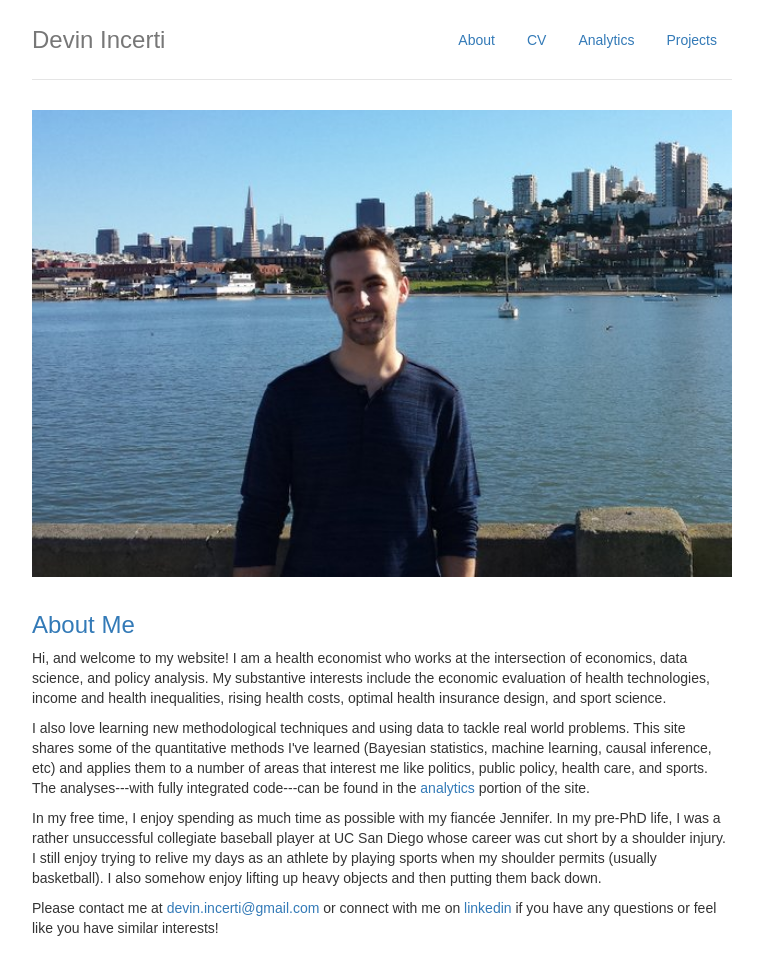
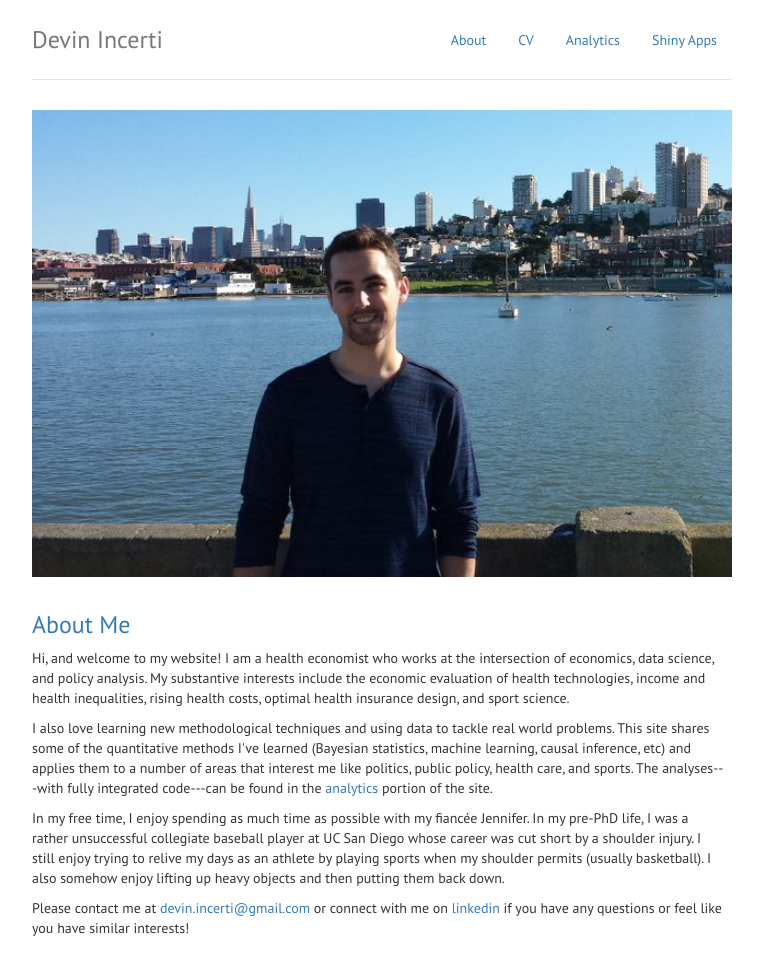
Before and after one commit to dincerti/dincerti.github.io, a Jekyll site: the page built from index.html, in a window 1280 px wide. Shown: the whole page, without its empty margins (258-1021 px from the left). Built offline with Jekyll 4.4.1, drawn with Linux system fonts in a browser that asks for light colours.

Commit message:
Navigation to shinyapps

```diff
--- a/_config.yml
+++ b/_config.yml
@@ -1,5 +1,5 @@
 
 name: Devin Incerti
 markdown: kramdown
-highlighter:  pygments
+highlighter:  Rouge
 host: localhost
--- a/_includes/head.html
+++ b/_includes/head.html
@@ -7,11 +7,13 @@
 <meta http-equiv="X-UA-Compatible" content="IE=edge">
 <meta name="viewport" content="width=device-width, initial-scale=1">
 <title>{{ page.title }}</title>
+<link href="https://fonts.googleapis.com/css?family=PT+Sans" rel="stylesheet">
+<link href='http://fonts.googleapis.com/css?family=Oswald:400,300,700' rel='stylesheet' type='text/css'>
 <link rel="stylesheet" href="{{ site.baseurl }}/css/main.css" >
 <link rel="stylesheet" href="{{ site.baseurl }}/css/bootstrap.min.css" >
 <link rel="stylesheet" href="{{ site.baseurl }}/css/dincerti.css" >
-<script type="text/javascript" src="js/jquery-2.1.1.js"></script>
-<script type="text/javascript" src="js/bootstrap.min.js"></script>
+<script type="text/javascript" src="{{ site.baseurl }}/js/jquery-2.1.1.js"></script>
+<script type="text/javascript" src="{{ site.baseurl }}/js/bootstrap.min.js"></script>
 <script type = "text/x-mathjax-config">
 MathJax.Hub.Config({
 	tex2jax:{
--- a/_includes/nav.html
+++ b/_includes/nav.html
@@ -16,7 +16,7 @@
 			<li {% if page.url == '/index.html' %}class="active"{% endif %}><a href="/index.html">About</a></li>
 			<li {% if page.url == '/cv.html' %}class="active"{% endif %}><a href="/cv.html">CV</a></li>
 			<li {% if page.url == '/analytics.html' or page.layout == 'rmd' %}class="active"{% endif %}><a href="/analytics.html">Analytics</a></li>
-			<li {% if page.url == '/projects.html' %}class="active"{% endif %}><a href="/projects.html">Projects</a></li>
+			<li {% if page.url == '/shinyapps.html' %}class="active"{% endif %}><a href="/shinyapps.html">Shiny Apps</a></li>
       </ul>
     </div><!--/.nav-collapse -->
 	<hr>
@@ -33,7 +33,7 @@
 		<li {% if page.url == '/index.html' %}class="active"{% endif %}><a href="/index.html">About</a></li>
 		<li {% if page.url == '/cv.html' %}class="active"{% endif %}><a href="/cv.html">CV</a></li>
 		<li {% if page.url == '/analytics.html' or page.layout == 'rmd' %}class="active"{% endif %}><a href="/analytics.html">Analytics</a></li>
-		<li {% if page.url == '/projects.html' %}class="active"{% endif %}><a href="/projects.html">Projects</a></li>
+		<li {% if page.url == '/shinyapps.html' or page.layout == 'apps' %}class="active"{% endif %}><a href="/shinyapps.html">Shiny Apps</a></li>
 	 </ul>
 </nav>
 <h3 class="text-muted">Devin Incerti</h3>
```
Also changed, not shown: _layouts/apps.html (added, +8 -0 lines).
